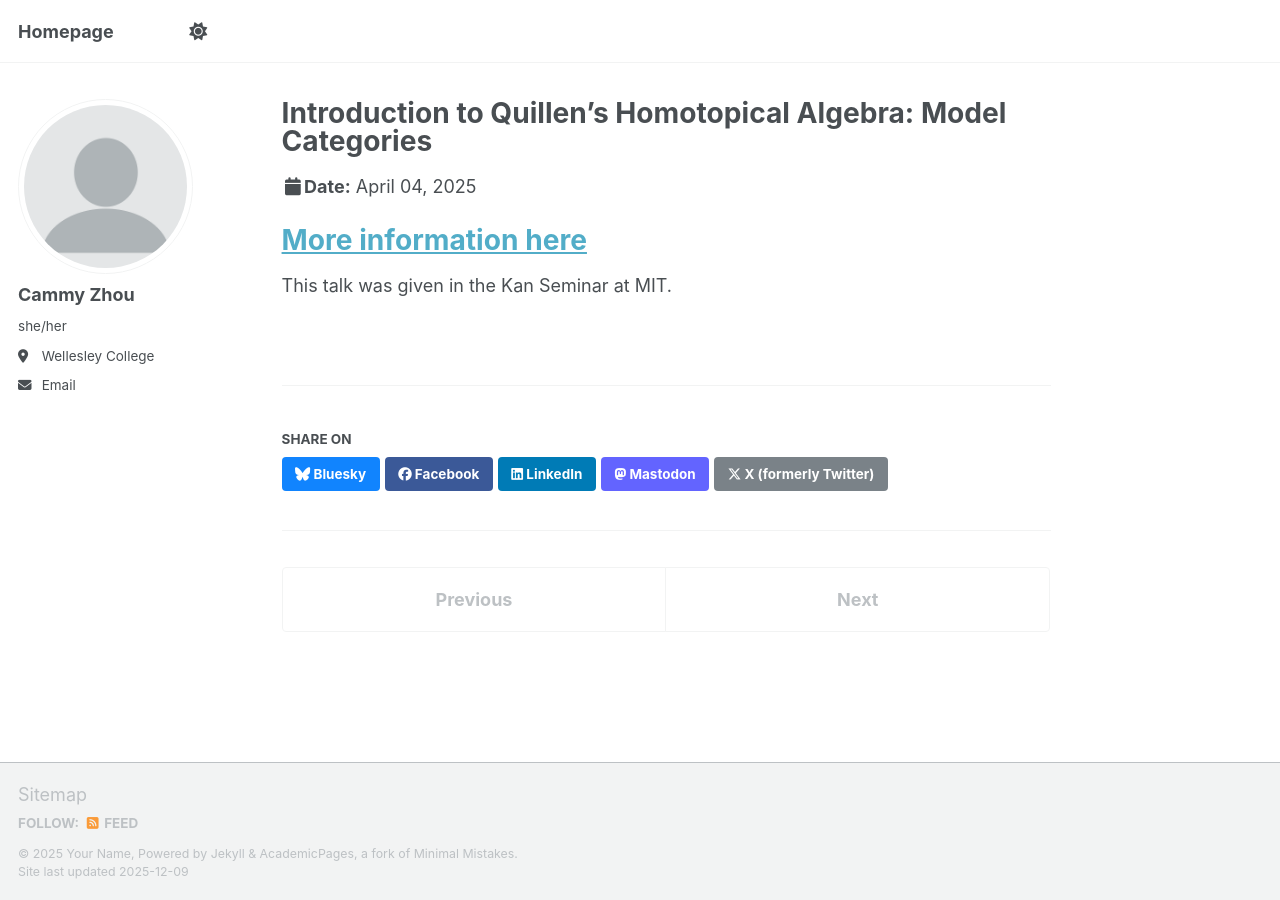
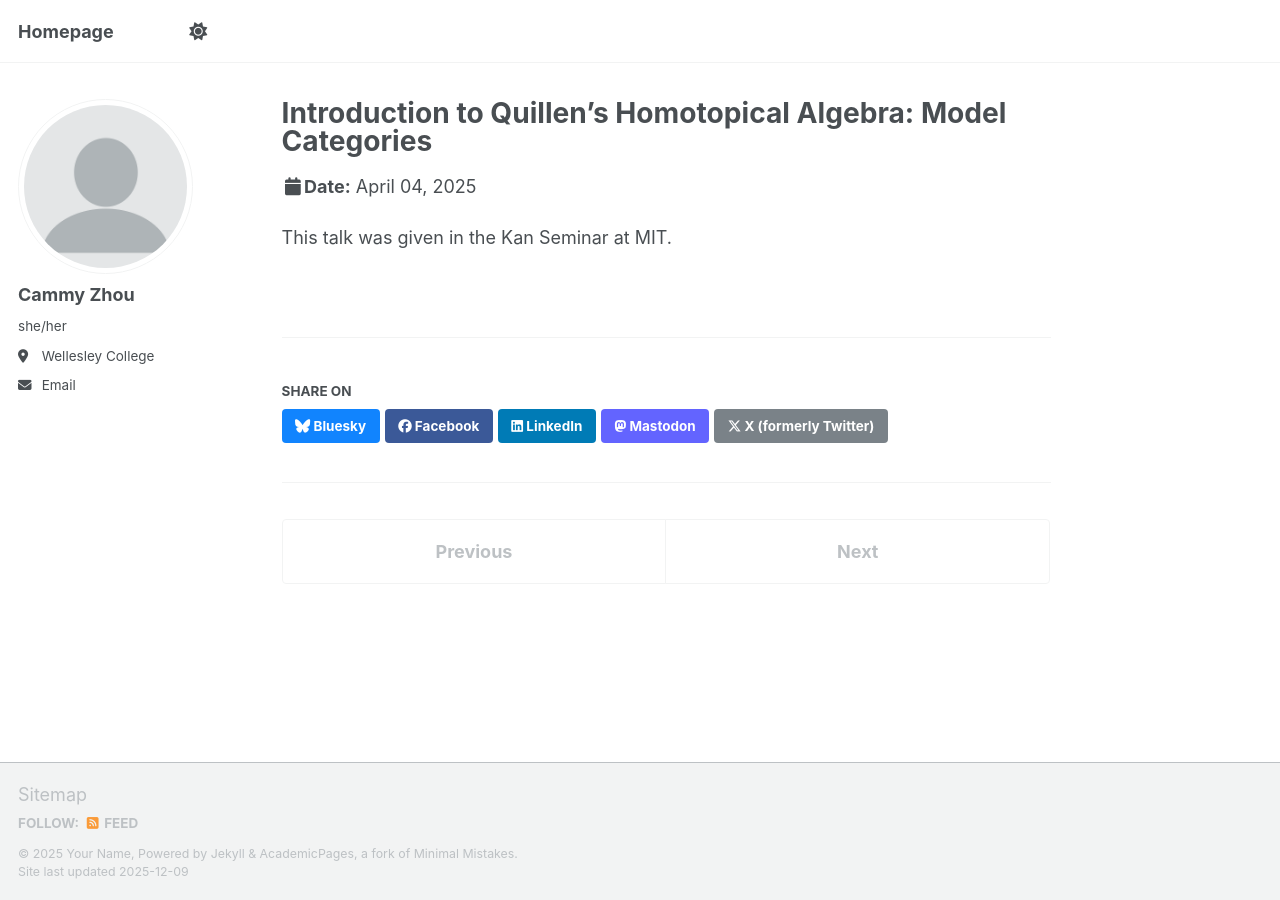
Before and after one commit to cakezhou/cakezhou.github.io, a Jekyll site: the page built from _talks/2014-02-01-talk-2.md, in a window 1280 px wide. Built offline with Jekyll 4.4.1, drawn with Linux system fonts in a browser that asks for light colours; a script bundle is joined from its source files by our own code; library files that are not in the unit come from our copies.

Commit message:
Remove link to more information
Removed the link to additional information about the talk.

```diff
--- a/_talks/2014-02-01-talk-2.md
+++ b/_talks/2014-02-01-talk-2.md
@@ -8,6 +8,5 @@ date: 2025-04-04
 location: "Cambridge, MA, USA"
 ---
 
-# [More information here](http://example2.com)
 
 This talk was given in the Kan Seminar at MIT.
```
